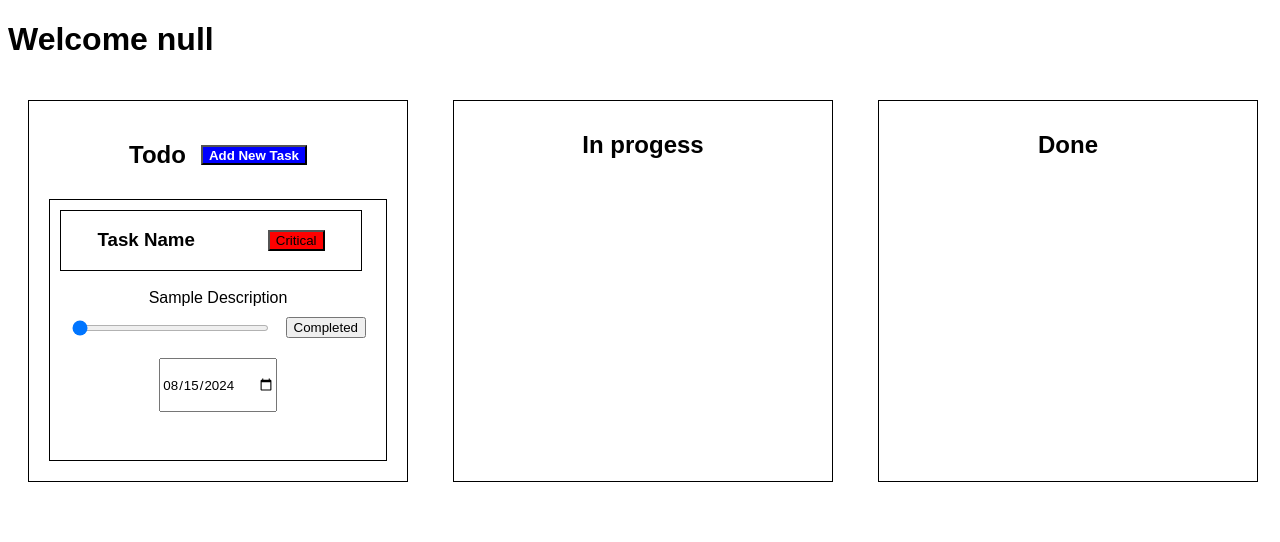
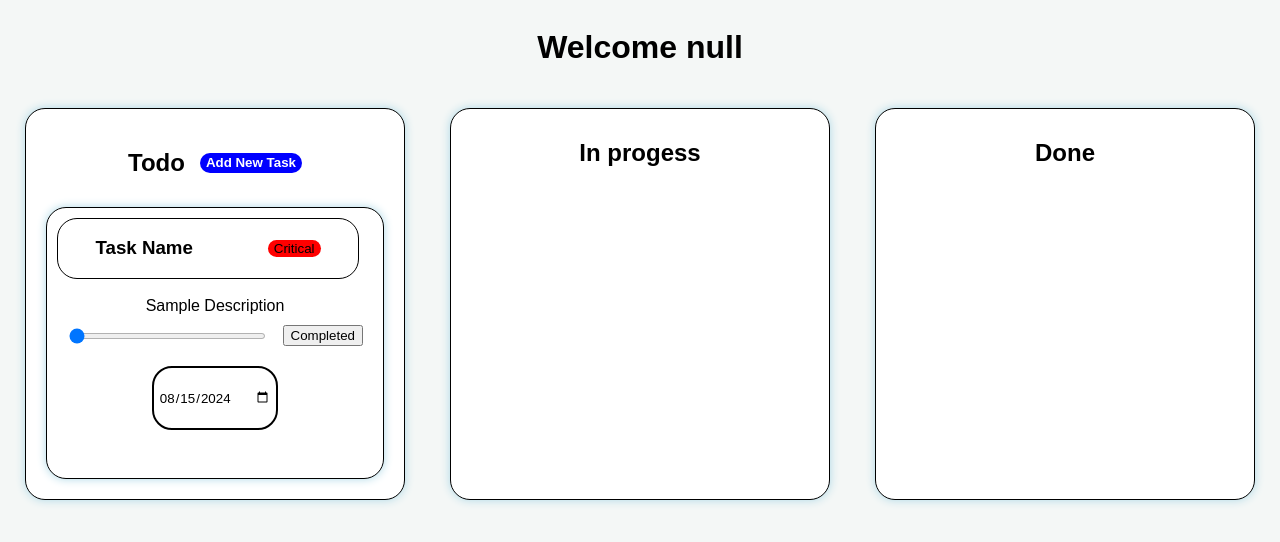
Before and after one commit to dhinesh-star/TodoListFrontEnd, a plain HTML site: page main.html in a window 1280 px wide. Both pictures are taken after a click on the button "Add New Task". Drawn offline with Linux system fonts and the light colour scheme; no server answers.

Commit message:
Styling added for the Todo List Sheet

```diff
--- a/script.js
+++ b/script.js
@@ -87,6 +87,11 @@ function getheadingAndPriorityDiv(heading, priority, taskId){
 
     let buttonDiv = document.createElement("button");
     buttonDiv.textContent = priority;
+    buttonDiv.style.cssText = `
+        // display : none;
+        border : none;
+        border-radius : 20px;
+    `
     buttonDiv.style.backgroundColor = taskColorMap[priority];
     buttonDiv.addEventListener("click", (eventListener) =>{
         let currentPriority = eventListener.target.innerText;
@@ -449,5 +454,5 @@ window.onload = getDetailsFromBackEnd()
 let addNewEvent = document.getElementsByClassName("addNewEventCSS")[0];
 addNewEvent.addEventListener("click", addNewEventFunction);
 
-// setInterval(frameAlertMessage,10000)
-setInterval(frameAlertMessage, 3600000)
+setInterval(frameAlertMessage,10000)
+// setInterval(frameAlertMessage, 3600000)
--- a/style.css
+++ b/style.css
@@ -1,5 +1,13 @@
 *{
     font-family: Arial, Helvetica, sans-serif;
+}
+
+body{
+    display: flex;
+    justify-content: center;
+    align-items: center;
+    flex-direction: column;
+    background-color: #f4f7f6;
 }
 
 section{
@@ -19,9 +27,12 @@ section{
 
 .generalClass{
     border: 1px solid black;
+    background-color: white;
     text-align: center;
     padding: 10px;
     margin: 10px;
+    border-radius: 20px;
+    box-shadow: 0 0 10px lightblue;
     /* width: 300px; To be commented */
 }
 
@@ -31,6 +42,7 @@ section{
     align-items: center;
     justify-content: space-around;
     width: 300px;
+    border-radius: 20px ;
     height: auto;
 }
 
@@ -44,11 +56,14 @@ section{
 
 .slider {
     height: 6px;
-    width: 100%
+    width: 100%;
 }
 
 .dateTimeToBeCompleted{
     height: 50px;
+    border-radius: 20px;
+    border: 2px solid black;
+    padding: 5px;
 }
 
 .dateTimeToBeCompletedDiv{
@@ -74,6 +89,7 @@ section{
     width: 100px;
     height: 30px;
     color: #e3e3e3;
+    border-radius: 20px ;
 }
 
 .addNewEventCSS{
@@ -84,6 +100,14 @@ section{
     font-weight: bold;
     color: white;
     height: 20px;
+    border-radius: 20px ;
+    border: none;
+}
+
+.addNewEventCSS:hover{
+    background-color: rgba(255, 255, 255, 0.3);
+    box-shadow: 0 0 10px lightblue;
+    color: black;
 }
 
 footer{
```
